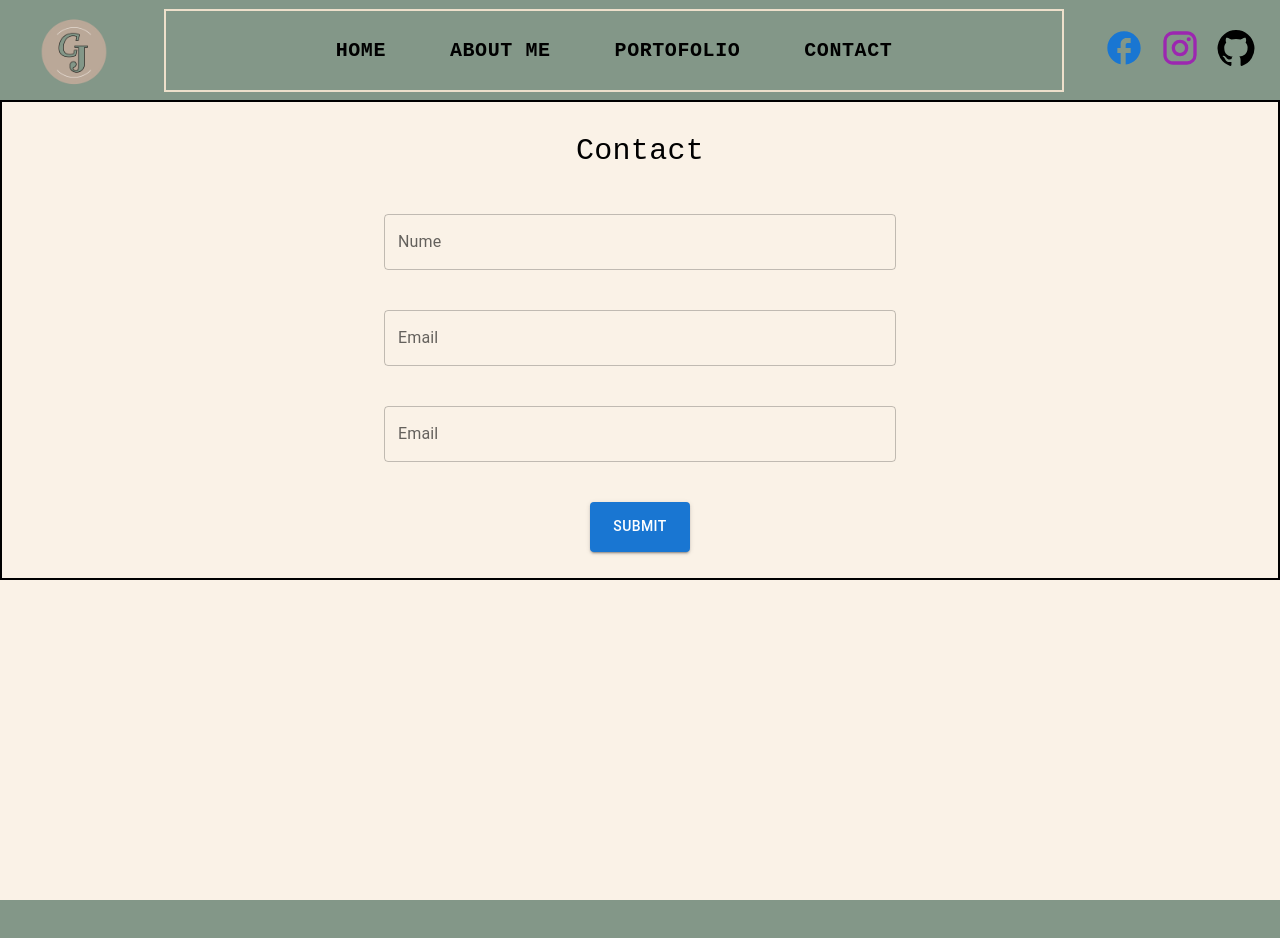
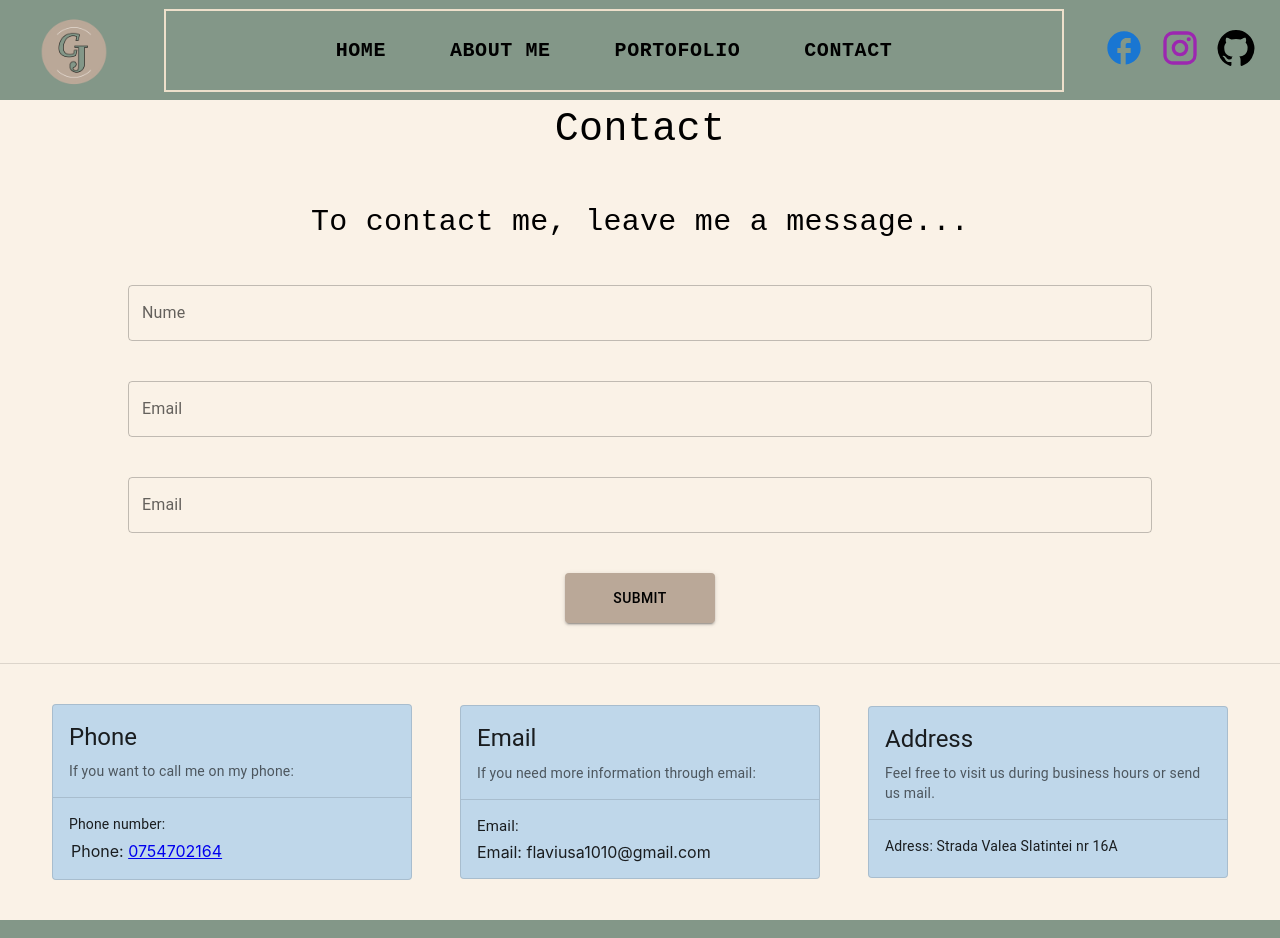
Before and after one commit to Flavius10/PersonalSite, a React (Create React App) app: page /contact in a window 1280 px wide. Shown: the top 938 px of the page. Built offline with nearby package versions, Linux system fonts and the light colour scheme.

Commit message:
Control front end

```diff
--- a/src/Components/Footer.css
+++ b/src/Components/Footer.css
@@ -6,7 +6,7 @@
     position: fixed;
     width: 100%;
     bottom: 0;
-    position: relative;
+    position: static;
     overflow: hidden;
 }
 
--- a/src/Pages/ContactPage.js
+++ b/src/Pages/ContactPage.js
@@ -1,53 +1,171 @@
 import React from 'react';
-import { Box, TextField, Button} from '@mui/material';
+import { Box, TextField, Button, Card, Chip, Stack, Divider} from '@mui/material';
 import { Typography } from '@mui/material';
 
 const ContactPage = () => {
   return (
     <div className="body">
+
+      {/* Form */}
       <Box
         sx={{
           display: 'flex',
           flexDirection: 'column',
           alignItems: 'center',
           justifyContent: 'center',
-          height: '60vh',
+          height: '60%',
           width: '100vw',
+          flex: '1',
           gap: 5,
-          border:2
+          pb: 5,
         }}
       >
 
-        <Typography sx={{fontSize:30,
+        <Typography sx={{fontSize:40,
           fontFamily:'monospace'
         }}>Contact
+        </Typography>
+
+        <Typography sx={{fontSize:30,
+          fontFamily:'monospace',
+          justifyContent: 'center'
+        }}>To contact me, leave me a message...
         </Typography>
 
         <TextField
           id="outlined-basic-1"
           label="Nume"
           variant="outlined"
-          sx={{ width: '40vw' }}
+          sx={{ width:{ xs: '40vw', md: '80vw'} }}
         />
         <TextField
           id="outlined-basic-2"
           label="Email"
           variant="outlined"
-          sx={{ width: '40vw' }}
+          sx={{ width:{ xs: '40vw', md: '80vw'} }}
         />
         <TextField
           id="outlined-basic-2"
           label="Email"
           variant="outlined"
-          sx={{ width: '40vw' }}
+          sx={{ width:{ xs: '40vw', md: '80vw'} }}
         />
 
       <Button variant="contained"
-              sx={{width:100, height: 50}}>
+              sx={{width:{xs: 100, md: 150}, height: 50, backgroundColor: '#BAA898', color:'black'}}>
         Submit
       </Button>
 
       </Box>
+
+      <Divider sx={{mb: 3}}/>
+
+
+      {/* Cards */}
+
+    <Box sx={{
+              display: 'flex',
+              flexDirection: { xs: 'column', md: 'row' },
+              justifyContent: 'center',
+              alignItems: 'center',
+              padding: 2,
+              width: '100vw',
+              height: '40%',
+              gap: 6,
+              pb:5
+            }}
+      >
+
+
+      <Card variant="outlined"  sx={{
+      width: { xs: '100%', sm: 360 }, // Responsive width
+      backgroundColor: '#BFD7EA',
+      justifyContent: 'center',
+      alignItems: 'center',
+      mb: { xs: 2, md: 0 } // Margin bottom for spacing on xs screens
+    }}>
+        <Box sx={{ p: 2 }}>
+          <Stack direction="row" justifyContent="space-between" alignItems="center">
+            <Typography gutterBottom variant="h5" component="div">
+              Phone
+            </Typography>
+          </Stack>
+          <Typography color="text.secondary" variant="body2">
+            If you want to call me on my phone:
+          </Typography>
+        </Box>
+        <Divider />
+        <Box sx={{ p: 2 }}>
+          <Typography gutterBottom variant="body2">
+            Phone number:
+          </Typography>
+
+          <table>
+            <tr>
+              <td fontSize="10">
+                Phone: <a href="tel:+40754702164"> 0754702164</a>
+              </td>
+            </tr>
+          </table>
+
+
+
+        </Box>
+    </Card>
+
+    <Card variant="outlined"  sx={{
+      width: { xs: '100%', sm: 360 }, // Responsive width
+      backgroundColor: '#BFD7EA',
+      justifyContent: 'center',
+      alignItems: 'center',
+      mb: { xs: 2, md: 0 } // Margin bottom for spacing on xs screens
+    }}>
+        <Box sx={{ p: 2 }}>
+          <Stack direction="row" justifyContent="space-between" alignItems="center">
+            <Typography gutterBottom variant="h5" component="div">
+              Email
+            </Typography>
+          </Stack>
+          <Typography color="text.secondary" variant="body2">
+           If you need more information through email:
+          </Typography>
+        </Box>
+        <Divider />
+        <Box sx={{ p: 2 }}>
+          <Typography gutterBottom variant="body2" sx={{fontSize: 15}}>
+            Email:
+          </Typography>
+
+          <div>Email: flaviusa1010@gmail.com</div>
+        </Box>
+    </Card>
+
+    <Card variant="outlined"  sx={{
+      width: { xs: '100%', sm: 360 }, // Responsive width
+      backgroundColor: '#BFD7EA',
+      justifyContent: 'center',
+      alignItems: 'center',
+      mb: { xs: 2, md: 0 } // Margin bottom for spacing on xs screens
+    }}>
+        <Box sx={{ p: 2 }}>
+          <Stack direction="row" justifyContent="space-between" alignItems="center">
+            <Typography gutterBottom variant="h5" component="div">
+            Address
+            </Typography>
+          </Stack>
+          <Typography color="text.secondary" variant="body2">
+          Feel free to visit us during business hours or send us mail.
+          </Typography>
+        </Box>
+        <Divider />
+        <Box sx={{ p: 2 }}>
+          <Typography gutterBottom variant="body2">
+            Adress: Strada Valea Slatintei nr 16A
+          </Typography>
+
+        </Box>
+    </Card>
+  </Box>
 
     </div>
   );
--- a/src/Pages/Stylesheets/GeneralStyleSheets.css
+++ b/src/Pages/Stylesheets/GeneralStyleSheets.css
@@ -1,6 +1,6 @@
-.body{
+.body {
     background-color: #FAF2E7;
-    height:100vh;
+    min-height: 100vh;
     width: 100vw;
 }
 
```
